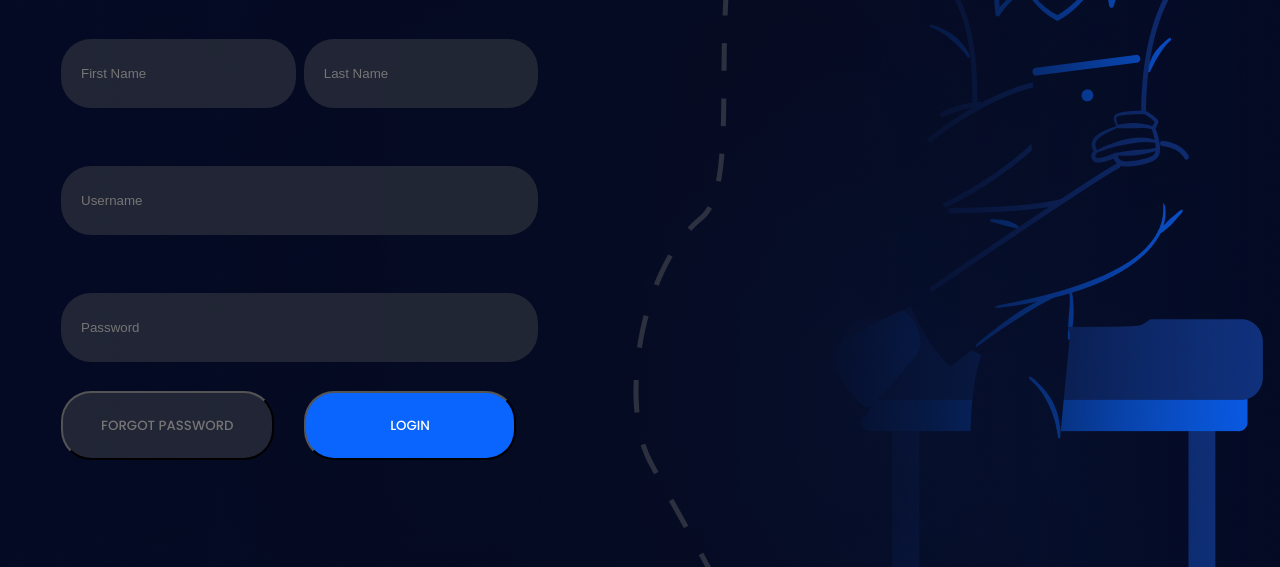
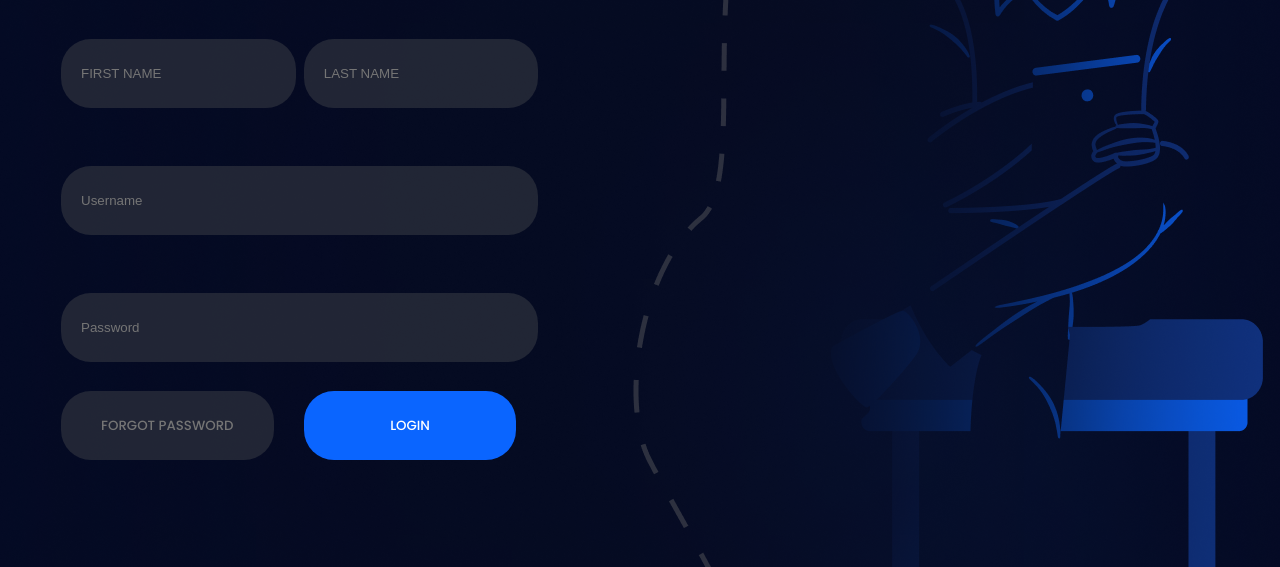
Before and after one commit to Vishal-jatia/projWeb, a plain HTML site: page index.html in a window 1280 px wide. Shown: the part 233-800 px from the top of the page. Drawn offline with Linux system fonts and the light colour scheme.

Commit message:
Update styles.css
Added hover color and active color to login and forgot password button.
Also changed text property of fname and lname to uppercase.

```diff
--- a/styles.css
+++ b/styles.css
@@ -38,6 +38,7 @@ h1{
   padding-top: 0px;
   padding-bottom: 0px;
   color: white;
+  text-transform: uppercase;
 }
 #lName{
   position: absolute;
@@ -52,6 +53,7 @@ h1{
   padding-bottom: 0px;
   color: white;
   border: none;
+  text-transform: uppercase;
 }
 #uName{
   position: absolute;
@@ -92,7 +94,17 @@ h1{
   color: white;
   background: #0A65FF;
   border-radius: 30px;
+  border: none;
 }
+
+.lgn-btn:hover{
+    background: #2874f9;
+}
+
+.lgn-btn:active{
+    background: #0A65FF;
+}
+
 .fgt-btn{
   position: absolute;
   width: 212.68px;
@@ -103,4 +115,13 @@ h1{
   background: rgba(56, 59, 68, 0.57);
   border-radius: 30px;
   color: #757575;
+  border: none;
 }
+
+.fgt-btn:hover{
+    background: rgba(61, 63, 73, 0.57);
+}
+
+.fgt-btn:active{
+    background: rgba(56, 59, 68, 0.57);
+}
```
